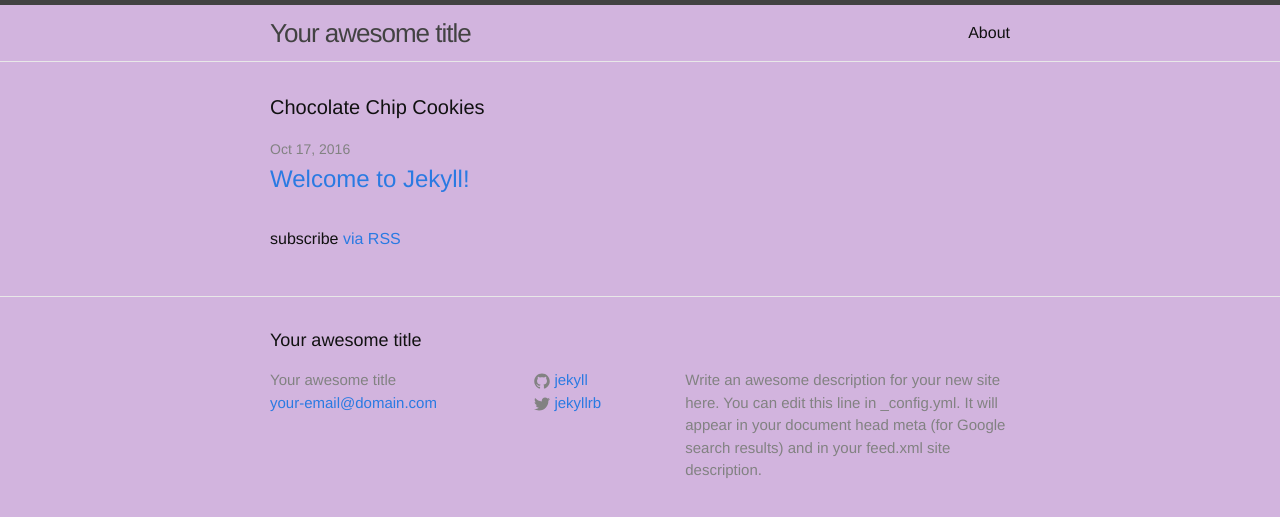
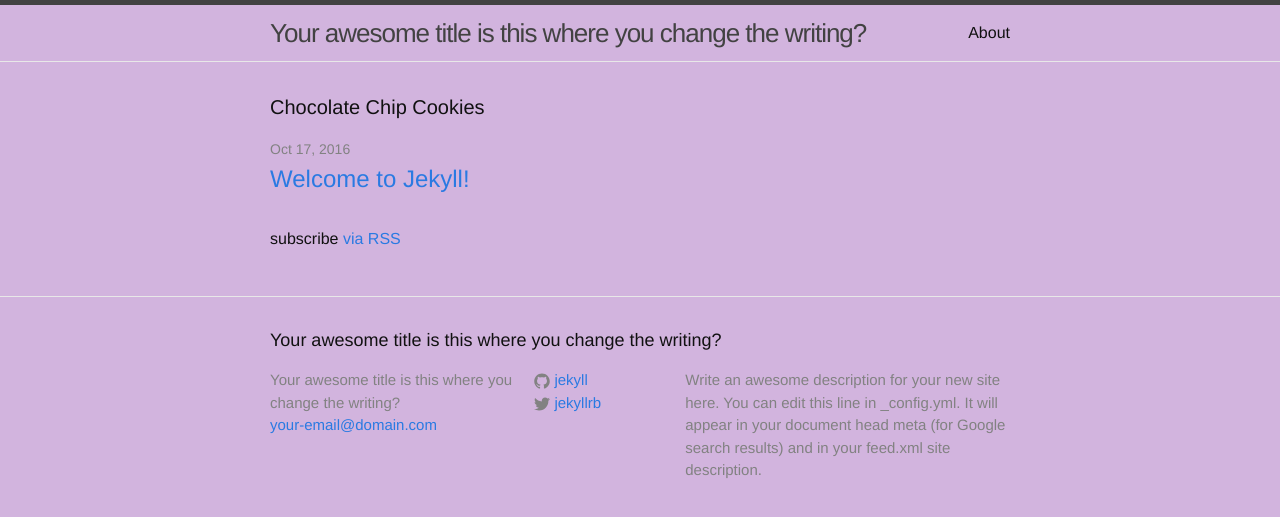
Before and after one commit to marikamurphy/mm89039.github.io, a Jekyll site: the page built from index.html, in a window 1280 px wide. Shown: the top 517 px of the page. Built offline with Jekyll 4.4.1, drawn with Linux system fonts in a browser that asks for light colours.

Commit message:
change site content?

```diff
--- a/_config.yml
+++ b/_config.yml
@@ -6,7 +6,7 @@
 # 'jekyll serve'. If you change this file, please restart the server process.
 
 # Site settings
-title: Your awesome title
+title: Your awesome title is this where you change the writing?
 email: your-email@domain.com
 description: > # this means to ignore newlines until "baseurl:"
   Write an awesome description for your new site here. You can edit this
```
